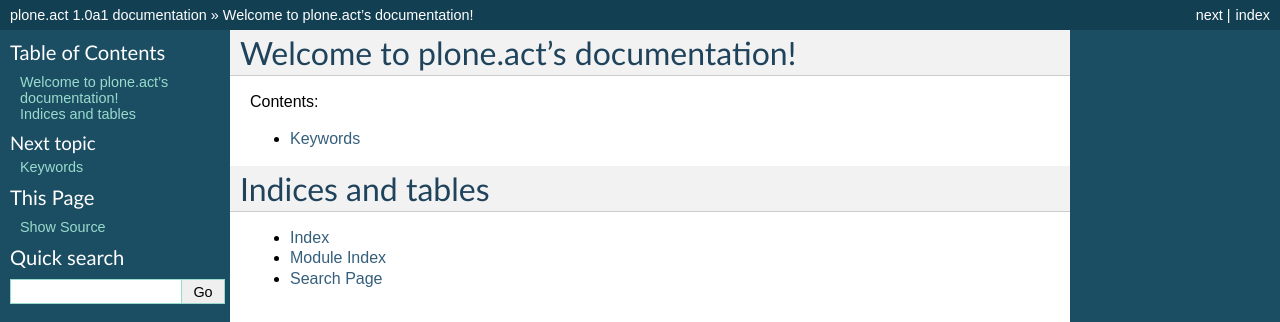
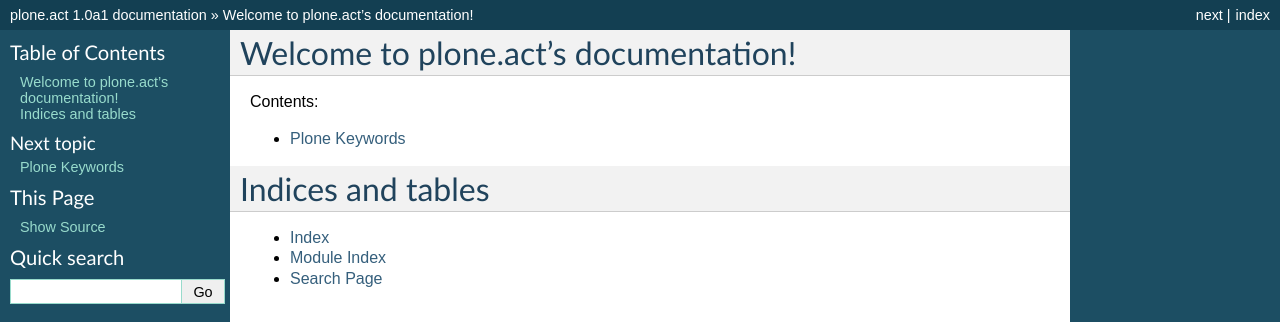
Before and after one commit to plone/plone.app.robotframework, a Sphinx documentation site: the page built from docs/source/index.rst, in a window 1280 px wide. Shown: the top 322 px of the page. Built offline with Sphinx 7.4.7, drawn with Linux system fonts in a browser that asks for light colours.

Commit message:
Move keywords.rst to plone.rst

```diff
--- a/docs/source/index.rst
+++ b/docs/source/index.rst
@@ -11,7 +11,7 @@
 .. toctree::
    :maxdepth: 2
 
-   keywords.rst
+   plone.rst
 
 
 Indices and tables
--- a/docs/source/keywords.rst
+++ b/docs/source/plone.rst
@@ -1,5 +1,5 @@
-Keywords
-========
+Plone Keywords
+==============
 
 
 Start browser and wake plone up
```
